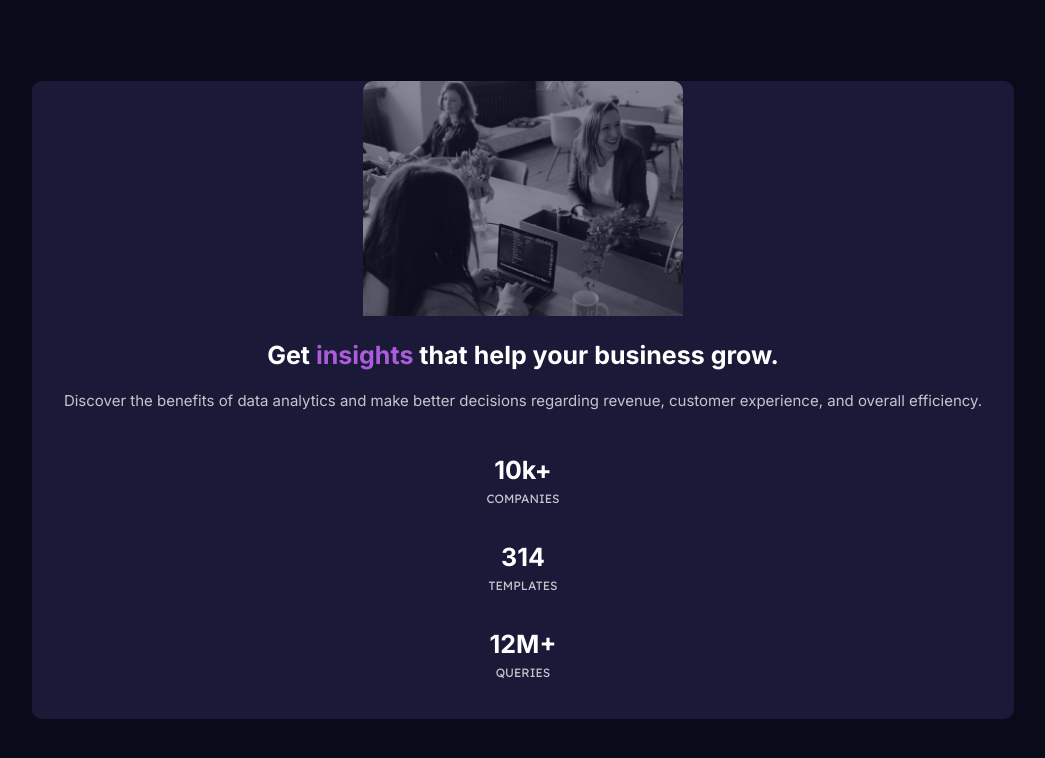
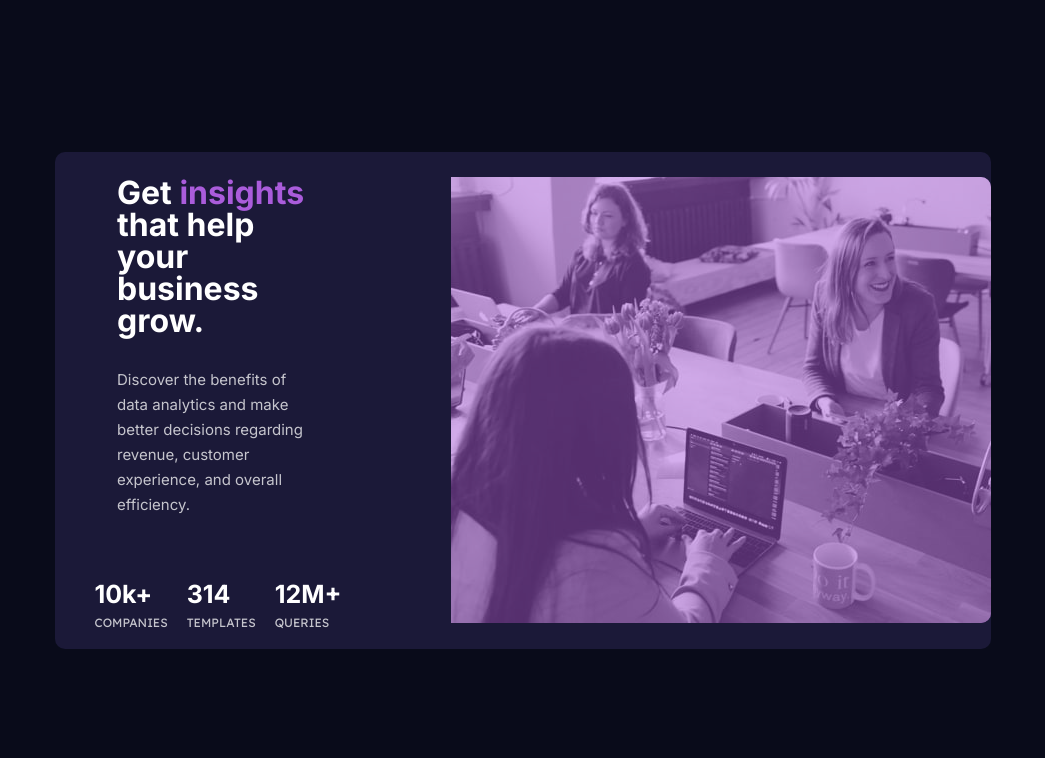
Before and after one commit to matheusrobertodasilva/stats-preview-card-component-06, a plain HTML site: page index.htm in a window 1280 px wide. Shown: the whole page, without its empty margins (117-1162 px from the left). Drawn offline with nearby package versions, Linux system fonts and the light colour scheme.

Commit message:
projeto finalizado

```diff
--- a/css/style.css
+++ b/css/style.css
@@ -44,12 +44,22 @@ body{
     text-align: center;
 }
 
-.content__image{
+.content__images{
+    background-color: var(--Soft-violet-accent);
+    border-radius: 10px 10px 0 0 ;
+    display: flex;
+    justify-content: center;
+    align-items: center;
+}
+.content__image-mobile{
     opacity: 0.5;
     width: 40vh;
     border-radius: 10px 10px 0 0 ;
 }
 
+.content__image-desktop{
+    display: none;
+}
 
 /* block-text */
 .content__block-text{
@@ -96,3 +106,62 @@ body{
     text-transform: uppercase;
     font-size: 12px;
 }
+
+@media screen and (min-width:400px){
+    .component{
+        width: 40vh;
+    }
+}
+
+@media screen and (min-width:760px){
+    .component{
+        width: 180vh;
+        border-radius: 10px;
+    }
+
+    .content__images{
+        border-radius: 0px 10px 10px 0px;
+    }
+
+    .content__block-text{
+        margin-bottom: 20px;
+    }
+
+    .block__content{
+        padding: 0px 100px 0px 30px;
+    }
+
+    .block__title{
+        font-size: 32px;
+        margin-bottom: 30px;
+    }
+
+    .content__image-desktop{
+        display: block;
+        border-radius: 0px 10px 10px 0px;
+        opacity: 0.5;
+    }
+
+    .content__image-mobile{
+        display: none;
+    }
+
+    .content{
+        text-align: start;
+        display: flex;
+        justify-content: center;
+        align-items: center;
+        flex-direction: row-reverse;
+    }
+
+    .content__info{
+        flex-direction: row;
+        margin: 0;
+    }
+}
+
+@media screen and (min-width:1080px){
+    .component{
+        width: 117vh;
+    }
+}
--- a/index.htm
+++ b/index.htm
@@ -10,26 +10,37 @@
 <body>
     <section class="component">
         <div class="content">
-            <img src="./images/image-header-mobile.jpg" alt="" class="content__image">
+            <div class="content__images">
+                <img src="./images/image-header-mobile.jpg" alt="" class="content__image-mobile">
+                <img src="./images/image-header-desktop.jpg" alt="" class="content__image-desktop">
+            </div>
+
+            <div class="block__content">
                 <div class="content__block-text">
                     <h1 class="block__title">Get <span>insights</span> that help your business grow.</h1>
                     <p class="block__text">Discover the benefits of data analytics and make better decisions regarding revenue, customer experience, and overall efficiency.</p>
                 </div>
+
                 <div class="content__info">
                     <div class="info__block">
                         <h2 class="info__title">10k+</h2>
                         <p class="info__text">companies</p>
                     </div>
+
                     <div class="info__block">
                         <h2 class="info__title"> 314</h2>
                         <p class="info__text">templates</p>
                     </div>
+
                     <div class="info__block">
                         <h2 class="info__title">12M+</h2>
                         <p class="info__text">queries</p>
                     </div>
                 </div>
             </div>
+
+
+        </div>
     </section>
 
 </body>
```
Also changed, not shown: 1 other file. Lines whose indentation alone changed are shown as unchanged.
